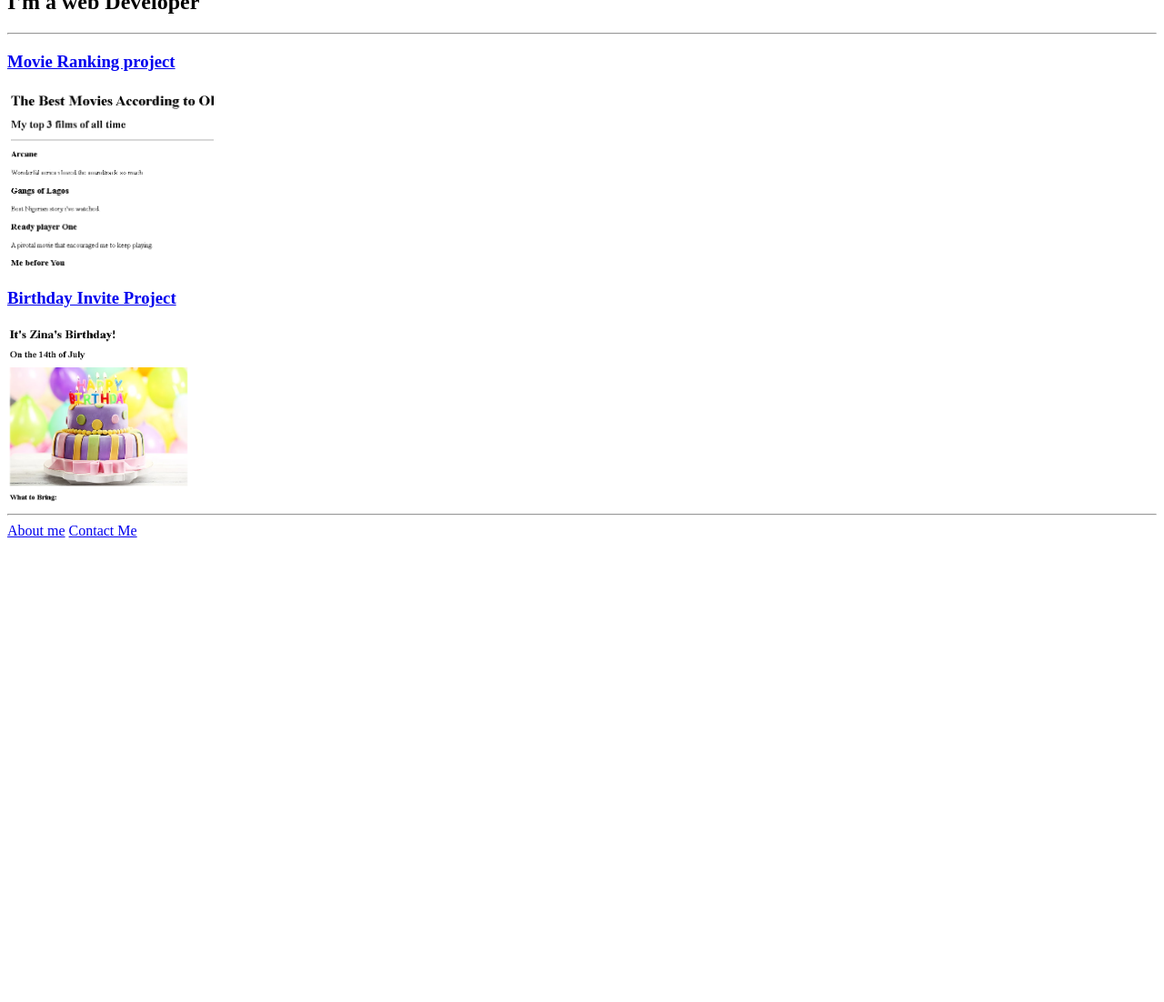
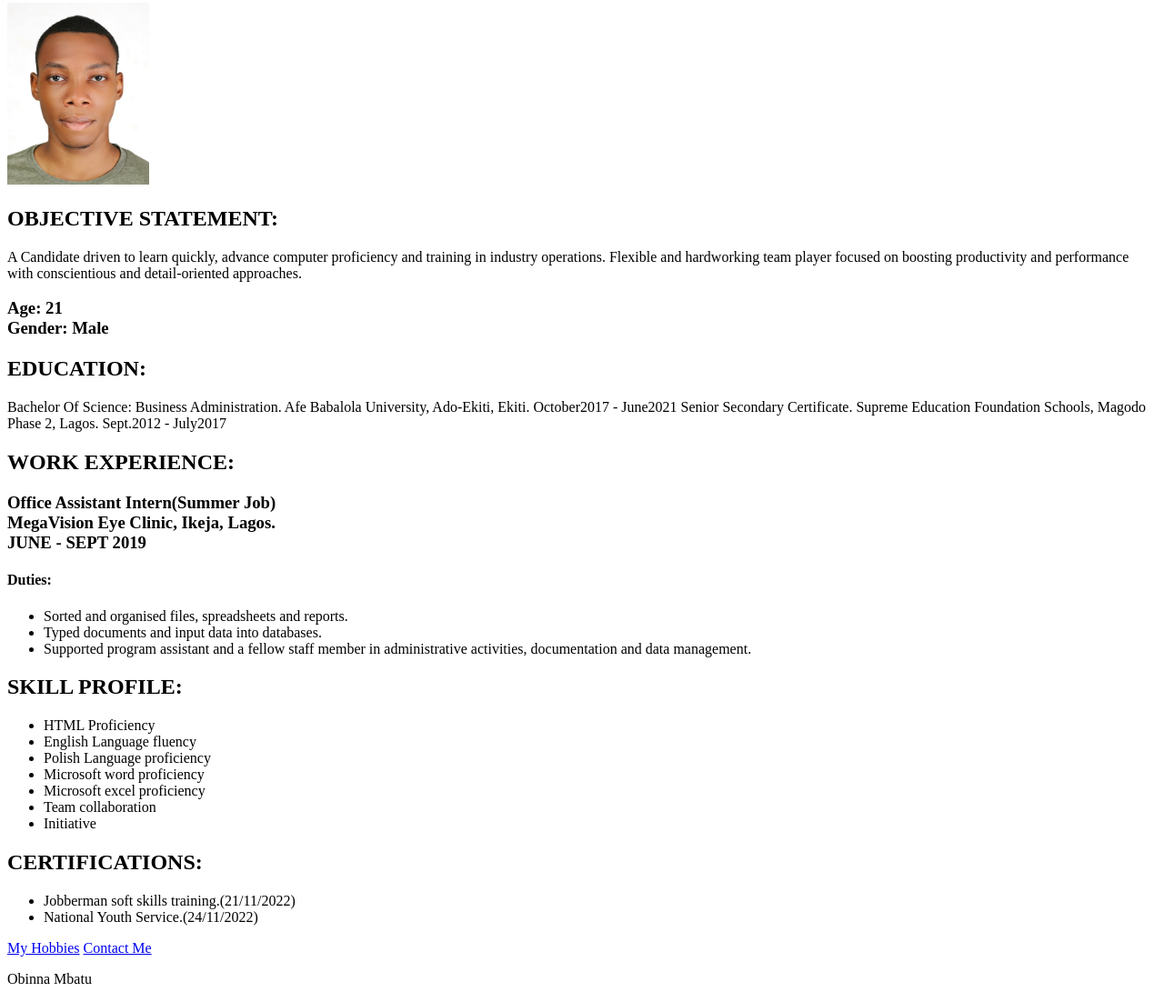
Before and after one commit to ObiSonz/html-portfolio, a plain HTML site: page index.html in a window 1280 px wide. Shown: the part 77-1179 px from the top of the page at 91% size. Before the commit the page ends 800 px from the top, so only its background shows below. Drawn offline with Linux system fonts and the light colour scheme.

Commit message:
Add files via upload

```diff
--- a/index.html
+++ b/index.html
@@ -1,36 +1,60 @@
-<!-- TODO 1: Create the HTML Boilerplate -->
-<!DOCTYPE hmtl>
+<!DOCTYPE html>
 <html lang="en">
-<head>
-  <meta charset="UTF-8">
-  <title>my projects</title>
-</head>
-
-<body>
-
-  <h1>Welcome to My Website!</h1>
-  <h2>I'm a web Developer</h2>
-  <hr/>
-  <!-- TODO 2: Add Your previous projects' HTML into the public folder -->
-
-  <!-- TODO 3: Take screenshots of your project previews and add the images to the images folder -->
-
-  <!-- TODO 4: Add titles/subtitles etc. -->
-
-  <!-- TODO 5: Add a link to the project pages -->
-
-  <!-- TODO 6: Add images to show the project previews
-  HINT for TODO 6: You can use the height attribute set to 200 to make the image smaller:
-  https://developer.mozilla.org/en-US/docs/Web/HTML/Element/img#attr-height -->
-  <h3><a href="./public/movie-ranking.html">Movie Ranking project</a></h3>
-  <img src="./assets/images/movie-ranking.png" height="200" alt="movie ranking project preview">
-  <h3><a href="./public/birthday-invite.html">Birthday Invite Project</a></h3>
-  <img src="./assets/images/birthday-invite.png" height="200" alt="Birthday invite proect preview">
-  <!-- TODO 7: Add the Contact Me and About Me page links -->
-  <!-- Add an image of yourself that links to the about page -->
-  <hr />
-  <a href="./public/about.html">About me</a>
-  <!-- Add a link to your contact me page here -->
-  <a href="./public/contact.html">Contact Me</a>
-</body>
+    <head>
+        <meta charset="UTF-8">
+        <title>My Resume</title>
+    </head>
+    <body>
+        <h1>MBATU OBINNA SONI</h1>
+        <img src="./my pic.jpg" height="200" alt="a picture of Obinna">
+        <h2>OBJECTIVE STATEMENT:</h2>
+        <p>A Candidate driven to learn quickly, advance computer proficiency and training in industry operations. Flexible and hardworking team player focused on boosting productivity and performance with conscientious and detail-oriented approaches.</p>
+        <h3>Age: 21</br>
+            Gender: Male
+        </h3>
+        <h2>EDUCATION:</h2>
+        <p>Bachelor Of Science: Business Administration.
+            Afe Babalola University, Ado-Ekiti, Ekiti.
+            October2017 - June2021
+            Senior Secondary Certificate.
+            Supreme Education Foundation Schools, Magodo Phase 2, Lagos.
+            Sept.2012 - July2017
+        </p>
+        <p><h2>WORK EXPERIENCE:</h2>
+            <h3>
+                Office Assistant Intern(Summer Job)</br>
+                MegaVision Eye Clinic, Ikeja, Lagos.</br>
+                JUNE - SEPT 2019
+            </h3>
+            <h4>Duties:</h4>
+            <ul>
+                <li>Sorted and organised files, spreadsheets and reports.</li>
+                <li>Typed documents and input data into databases.</li>
+                <li>Supported program assistant and a fellow staff member in administrative activities, documentation and data management.</li>
+            </ul>
+        </p>
+        <p><h2>SKILL PROFILE:</h2>
+            <ul>
+                <li>HTML Proficiency</li>
+                <li>English Language fluency</li>
+                <li>Polish Language proficiency</li>
+                <li>Microsoft word proficiency</li>
+                <li>Microsoft excel proficiency</li>
+                <li>Team collaboration</li>
+                <li>Initiative</li>
+            </ul>
+        </p>
+        <h2>CERTIFICATIONS:</h2>
+        <p>
+            <ul>
+                <li>Jobberman soft skills training.(21/11/2022)</li>
+                <li>National Youth Service.(24/11/2022)</li>
+            </ul>
+            <a href="./hobbies.html">My Hobbies</a>
+            <a href="./contact.html">Contact Me</a>
+            <footer>
+                <p>Obinna Mbatu</p>
+            </footer>
+        </p>
+    </body>
 </html>
```
Also changed, not shown: contact.html (added, +9 -0 lines), hobbies.html (added, +8 -0 lines), my pic.jpg (added).
